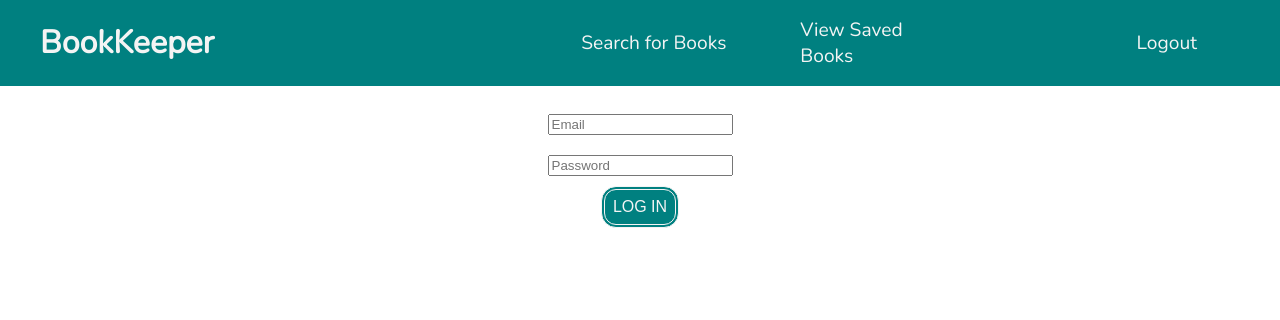
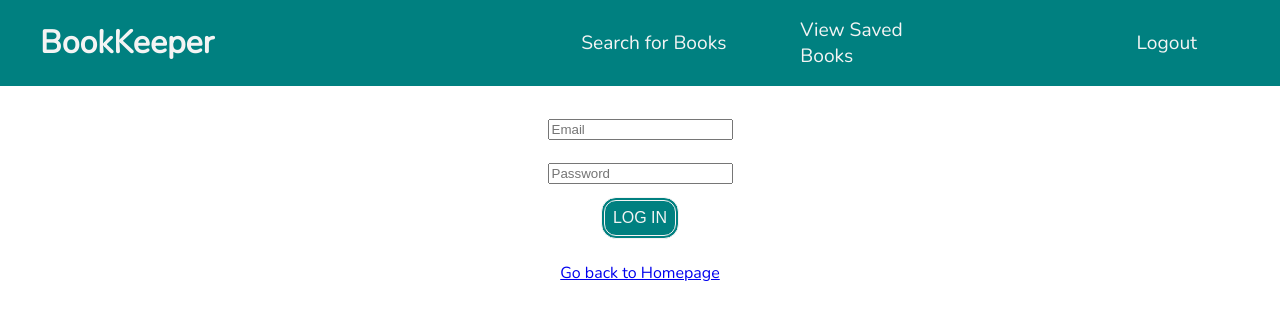
Before and after one commit to jameygronewald/bookKeeper, a React (Create React App) app in the folder client/: page /login in a window 1280 px wide. Shown: the top 320 px of the page. Built offline with nearby package versions, Linux system fonts and the light colour scheme; the HTML template or start-up script is replaced by a standard one.

Commit message:
redid login page w grid and contatiner and added back button to login and signup pages

```diff
--- a/client/src/App.css
+++ b/client/src/App.css
@@ -116,8 +116,15 @@ body {
   grid-template: repeat(8, 1fr) / repeat(7, 1fr);
 }
 
+.signupContainer a {
+  grid-row: 8;
+  grid-column: 4;
+  align-self: end;
+  justify-self: center;
+}
+
 .signupForm {
-    grid-row: 2 / 9;
+  grid-row: 2 / 8;
   grid-column: 4;
   display: grid;
   align-items: center;
@@ -145,11 +152,18 @@ body {
 
 .loginContainer {
   display: grid;
-    grid-template: repeat(8, 1fr) / repeat(7, 1fr);
+  grid-template: repeat(9, 1fr) / repeat(7, 1fr);
+}
+
+.loginContainer a {
+  grid-row: 9;
+  grid-column: 4;
+  align-self: end;
+  justify-self: center;
 }
 
 .loginForm {
-    grid-row: 2 / 9;
+  grid-row: 2 / 8;
   grid-column: 4;
   display: grid;
   align-items: center;
--- /dev/null
+++ b/client/src/components/BackButton/BackButton.jsx
@@ -0,0 +1,12 @@
+import React from "react";
+import { Link } from "react-router-dom";
+
+const BackButton = () => {
+  return (
+    <Link to={"/"}>
+      <div>Go back to Homepage</div>
+    </Link>
+  );
+};
+
+export default BackButton;
--- a/client/src/pages/Login/Login.jsx
+++ b/client/src/pages/Login/Login.jsx
@@ -1,6 +1,7 @@
 import React, { useState, useContext } from "react";
 import Input from "../../components/Input/Input";
 import Button from "../../components/Button/Button";
+import BackButton from "../../components/BackButton/BackButton";
 import API from "../../utils/API";
 import { UserContext } from "../../utils/UserContext";
 
@@ -44,6 +45,7 @@ const Login = ({ history }) => {
         />
         <Button buttonText="LOG IN" />
       </form>
+      <BackButton />
     </div>
   );
 };
--- a/client/src/pages/Signup/Signup.jsx
+++ b/client/src/pages/Signup/Signup.jsx
@@ -1,6 +1,7 @@
 import React, { useState, useContext } from "react";
 import Input from "../../components/Input/Input";
 import Button from "../../components/Button/Button";
+import BackButton from "../../components/BackButton/BackButton";
 import API from "../../utils/API";
 import { ToastContainer, toast } from "react-toastify";
 import "react-toastify/dist/ReactToastify.css";
@@ -79,6 +80,7 @@ const Signup = ({ history }) => {
         />
         <Button buttonText="SIGN UP" />
       </form>
+      <BackButton/>
     </div>
   );
 };
```
Lines whose indentation alone changed are shown as unchanged.
